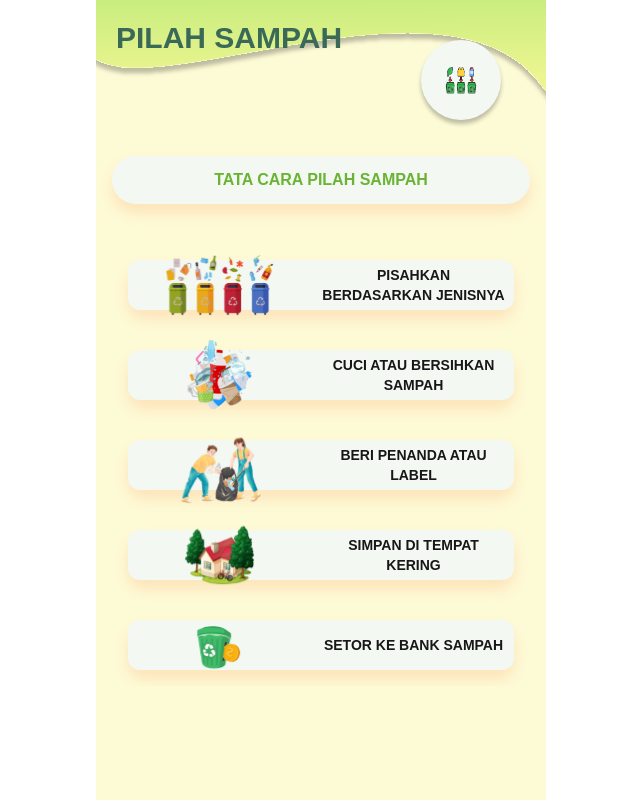
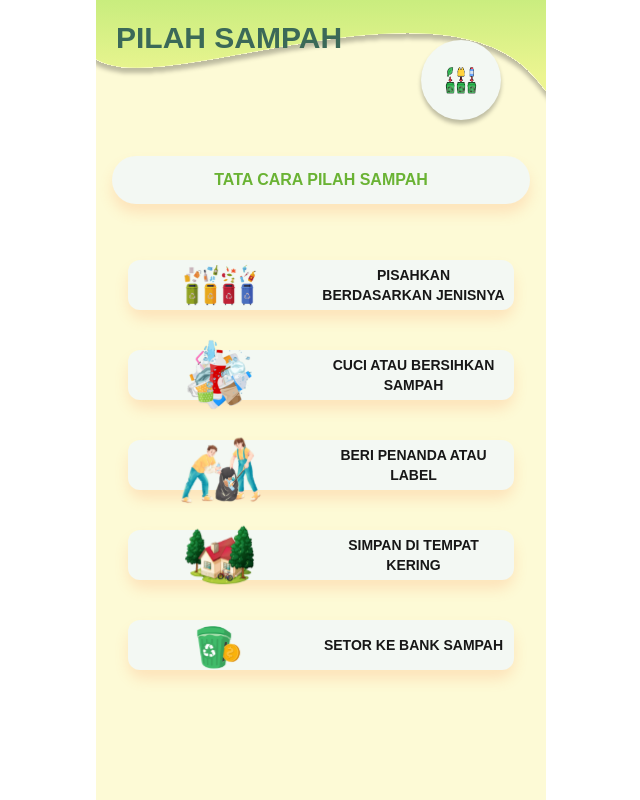
Before and after one commit to raihanrahman90/bank-sampah, a Next.js app: page /pilah-sampah in a window 1280 px wide. Shown: the whole page, without its empty margins (319-959 px from the left). Built offline with nearby package versions, Linux system fonts and the light colour scheme.

Commit message:
add padding bottom

```diff
--- a/src/app/alur-bank-sampah/page.tsx
+++ b/src/app/alur-bank-sampah/page.tsx
@@ -43,7 +43,7 @@ const menu: MenuItem[] = [
 export default function AlurBankSampahPage() {
   return (
     <Template title="alur bank sampah" image="/images/alur-bank-sampah.png">
-      <div className="mt-20 h-[80vh] overflow-y-scroll flex flex-col gap-10 pt-10">
+      <div className="mt-20 h-[80vh] overflow-y-scroll flex flex-col gap-10 pt-10 pb-10">
         {menu.map((t) => (
           <div
             className="w-full h-[50px] bg-custom-background shadow-[0px_9px_14px_0px_#FF8D4D33] rounded-2xl"
--- a/src/app/pilah-sampah/page.tsx
+++ b/src/app/pilah-sampah/page.tsx
@@ -12,7 +12,7 @@ const menu: MenuItem[] = [
     title: "PISAHKAN BERDASARKAN JENISNYA",
     image: "/images/pisahkan-berdasarkan-jenisnya.svg",
     height: 150,
-    width: 150,
+    width: 100,
   },
   {
     title: "CUCI ATAU BERSIHKAN SAMPAH",
@@ -45,7 +45,7 @@ export default function Home() {
       <div className="px-5 w-full bg-custom-background py-4 rounded-3xl mt-5 shadow-[0px_9px_14px_0px_#FF8D4D33]">
         <h3 className="text-md text-custom-secondary leading-none font-bold text-center">TATA CARA PILAH SAMPAH</h3>
       </div>
-      <div className="flex flex-col items-start justify-start w-full rounded-t-3xl p-4 text-white gap-10 overflow-y-scroll">
+      <div className="flex flex-col items-start justify-start w-full rounded-t-3xl p-4 pb-10 text-white gap-10 overflow-y-scroll">
         {menu.map((t) => (
           <div
             className="w-full h-[50px] bg-custom-background shadow-[0px_9px_14px_0px_#FF8D4D33] rounded-2xl"
@@ -57,7 +57,7 @@ export default function Home() {
                 alt={t.title}
                 width={t.width} // tentukan ukuran gambar
                 height={t.height}
-                className="rounded-xl object-cover sm:ml-auto"
+                className="rounded-xl object-cover ml-auto"
                 priority
               />
               <div className="ml-auto text-center font-semibold text-foreground text-sm w-1/2">{t.title}</div>
```
